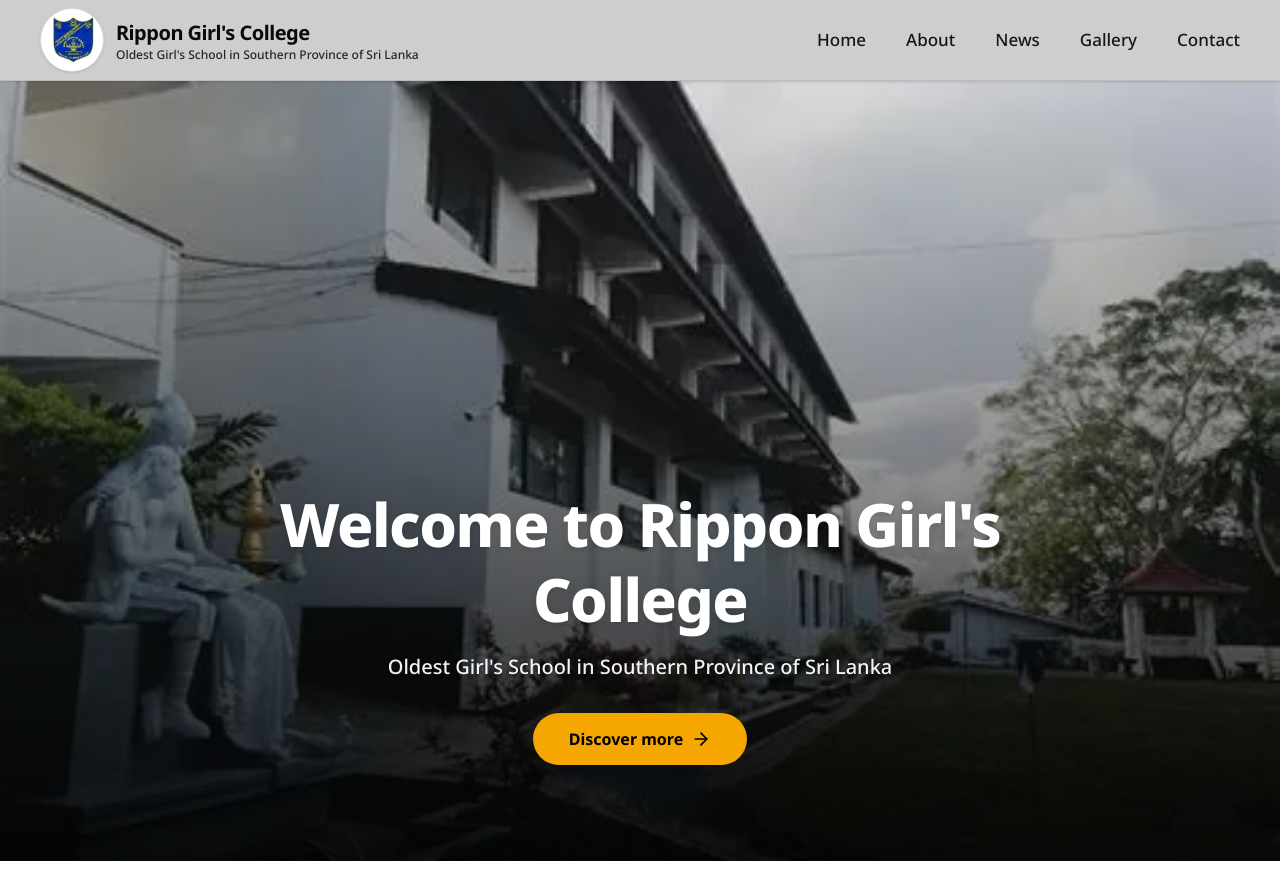
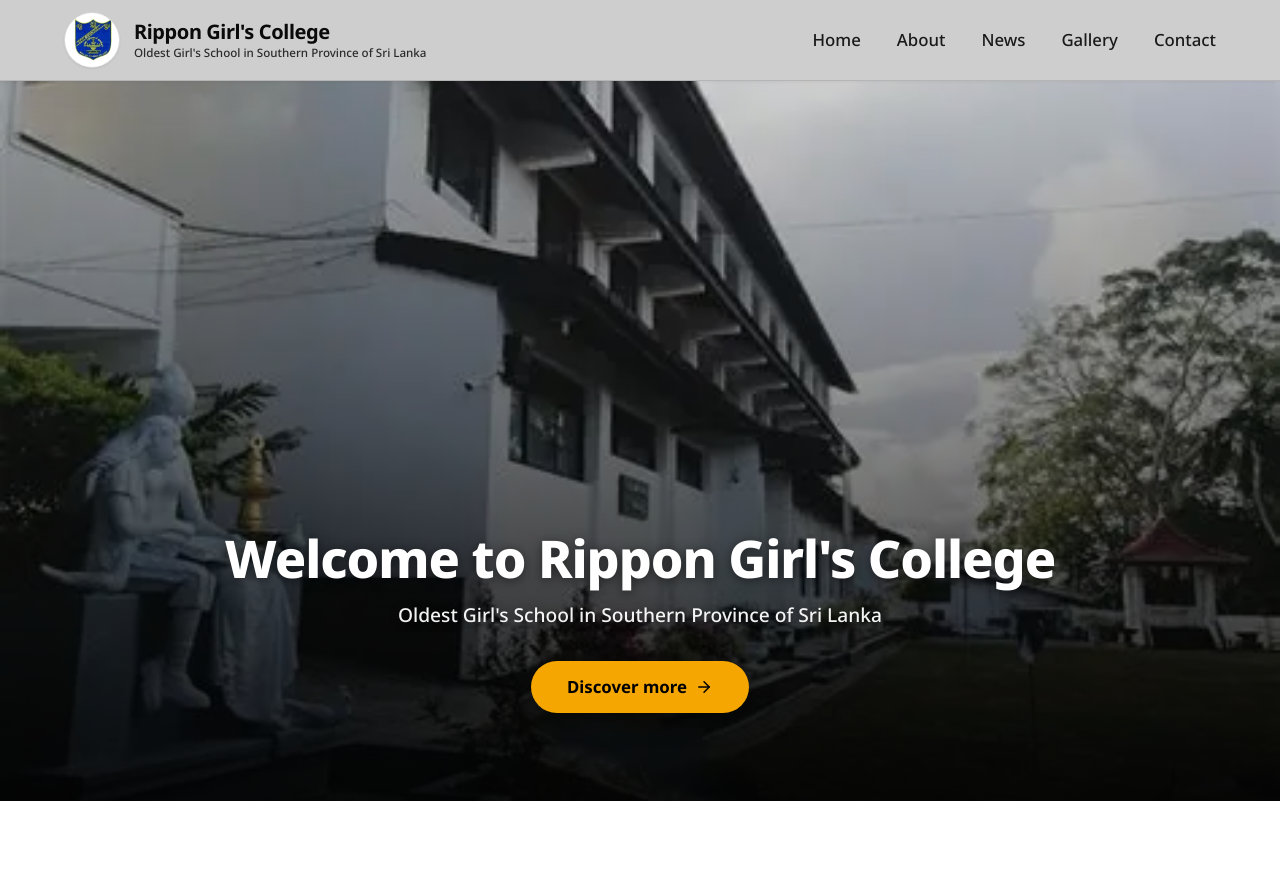
Before and after one commit to Avishka-kavishan/Rippon-Girls-College-Website, a Next.js app: page / in a window 1280 px wide. After the commit the page ends 801 px from the top, so only its background shows below. Built offline with nearby package versions, Linux system fonts and the light colour scheme.

Commit message:
refactor: convert all styling to vanilla CSS stylesheets

```diff
--- a/src/app/globals.css
+++ b/src/app/globals.css
@@ -1,16 +1,62 @@
-@import "tailwindcss";
-
-@theme {
-  --font-sans: var(--font-noto-sans), system-ui, -apple-system, BlinkMacSystemFont, "Segoe UI", Roboto, "Helvetica Neue", Arial, sans-serif;
+/* Base CSS Reset & Custom Design System */
+*,
+*::before,
+*::after {
+  box-sizing: border-box;
+  margin: 0;
+  padding: 0;
 }
 
 :root {
-  --background: #f5f5f5;
-  --foreground: #171717;
+  --font-family: var(--font-noto-sans), 'Noto Sans', system-ui, -apple-system, BlinkMacSystemFont, 'Segoe UI', Roboto, sans-serif;
+  --bg-main: #ffffff;
+  --bg-page: #f5f5f5;
+  --nav-bg: #cecece;
+  --nav-border: rgba(0, 0, 0, 0.12);
+  --text-primary: #111827;
+  --text-secondary: #374151;
+  --text-muted: #6b7280;
+  --color-gold: #f5a600;
+  --color-gold-hover: #e09800;
+  --color-gold-dark: #b87b00;
+  --max-width: 1200px;
+}
+
+html {
+  scroll-behavior: smooth;
+  font-size: 16px;
 }
 
 body {
-  background-color: var(--background);
-  color: var(--foreground);
-  font-family: var(--font-noto-sans), system-ui, -apple-system, sans-serif;
+  background-color: var(--bg-main);
+  color: var(--text-primary);
+  font-family: var(--font-family);
+  line-height: 1.5;
+  -webkit-font-smoothing: antialiased;
+  -moz-osx-font-smoothing: grayscale;
+  min-height: 100vh;
+  display: flex;
+  flex-direction: column;
 }
+
+main {
+  flex: 1;
+}
+
+a {
+  color: inherit;
+  text-decoration: none;
+}
+
+img {
+  max-width: 100%;
+  height: auto;
+  display: block;
+}
+
+button {
+  font-family: inherit;
+  cursor: pointer;
+  border: none;
+  background: none;
+}
--- a/src/app/layout.tsx
+++ b/src/app/layout.tsx
@@ -22,9 +22,9 @@ export default function RootLayout({
 }>) {
   return (
     <html lang="en" className={notoSans.variable}>
-      <body className="font-sans antialiased min-h-screen bg-neutral-100 text-neutral-900 flex flex-col">
+      <body>
         <Navbar />
-        <main className="flex-1">{children}</main>
+        <main>{children}</main>
       </body>
     </html>
   );
--- a/src/app/page.tsx
+++ b/src/app/page.tsx
@@ -3,8 +3,8 @@ import HeroSection from "@/components/HeroSection";
 
 export default function Home() {
   return (
-    <main className="min-h-screen bg-white">
+    <>
       <HeroSection />
-    </main>
+    </>
   );
 }
--- /dev/null
+++ b/src/components/HeroSection.css
@@ -0,0 +1,140 @@
+/* HeroSection Vanilla CSS */
+.hero-section {
+  position: relative;
+  width: 100%;
+  height: 720px;
+  display: flex;
+  align-items: flex-end;
+  justify-content: center;
+  overflow: hidden;
+  background-color: #0f172a;
+}
+
+.hero-bg-image {
+  object-fit: cover;
+  object-position: center;
+  z-index: 1;
+}
+
+.hero-gradient-overlay {
+  position: absolute;
+  inset: 0;
+  background: linear-gradient(
+    to top,
+    rgba(0, 0, 0, 0.88) 0%,
+    rgba(0, 0, 0, 0.45) 50%,
+    rgba(0, 0, 0, 0.15) 100%
+  );
+  z-index: 2;
+  pointer-events: none;
+}
+
+.hero-content {
+  position: relative;
+  z-index: 3;
+  width: 100%;
+  max-width: 960px;
+  margin: 0 auto;
+  padding: 0 1.5rem 5.5rem;
+  display: flex;
+  flex-direction: column;
+  align-items: center;
+  text-align: center;
+}
+
+.hero-title {
+  font-size: 3.25rem;
+  font-weight: 800;
+  color: #ffffff;
+  line-height: 1.15;
+  letter-spacing: -0.02em;
+  text-shadow: 0 2px 12px rgba(0, 0, 0, 0.55);
+  margin-bottom: 0.85rem;
+}
+
+.hero-subtitle {
+  font-size: 1.2rem;
+  font-weight: 500;
+  color: rgba(255, 255, 255, 0.95);
+  line-height: 1.4;
+  text-shadow: 0 1px 8px rgba(0, 0, 0, 0.5);
+  max-width: 680px;
+  margin-bottom: 2rem;
+}
+
+.hero-cta-btn {
+  display: inline-flex;
+  align-items: center;
+  gap: 0.5rem;
+  background-color: var(--color-gold, #f5a600);
+  color: #000000;
+  font-size: 1.05rem;
+  font-weight: 700;
+  padding: 0.85rem 2.25rem;
+  border-radius: 9999px;
+  text-decoration: none;
+  box-shadow: 0 8px 24px rgba(0, 0, 0, 0.35);
+  transition: all 0.2s cubic-bezier(0.16, 1, 0.3, 1);
+}
+
+.hero-cta-btn:hover {
+  background-color: var(--color-gold-hover, #e09800);
+  transform: translateY(-2px);
+  box-shadow: 0 12px 28px rgba(0, 0, 0, 0.45);
+}
+
+.hero-cta-btn:active {
+  transform: translateY(0);
+}
+
+.hero-cta-arrow {
+  transition: transform 0.2s ease;
+}
+
+.hero-cta-btn:hover .hero-cta-arrow {
+  transform: translateX(4px);
+}
+
+/* Responsive Media Queries */
+@media (max-width: 1024px) {
+  .hero-section {
+    height: 620px;
+  }
+
+  .hero-content {
+    padding-bottom: 4.5rem;
+  }
+
+  .hero-title {
+    font-size: 2.75rem;
+  }
+
+  .hero-subtitle {
+    font-size: 1.1rem;
+  }
+}
+
+@media (max-width: 640px) {
+  .hero-section {
+    height: 520px;
+  }
+
+  .hero-content {
+    padding: 0 1rem 3.5rem;
+  }
+
+  .hero-title {
+    font-size: 1.85rem;
+    margin-bottom: 0.6rem;
+  }
+
+  .hero-subtitle {
+    font-size: 0.95rem;
+    margin-bottom: 1.5rem;
+  }
+
+  .hero-cta-btn {
+    font-size: 0.95rem;
+    padding: 0.75rem 1.75rem;
+  }
+}
--- a/src/components/HeroSection.tsx
+++ b/src/components/HeroSection.tsx
@@ -2,42 +2,38 @@ import React from "react";
 import Image from "next/image";
 import Link from "next/link";
 import { ArrowRight } from "lucide-react";
+import "./HeroSection.css";
 
 export default function HeroSection() {
   return (
-    <section className="relative w-full h-[520px] sm:h-[620px] md:h-[700px] lg:h-[780px] flex items-end justify-center overflow-hidden">
+    <section className="hero-section">
       {/* Background Hero Image */}
       <Image
         src="/images/hero-image.webp"
         alt="Rippon Girls' College Campus"
         fill
         priority
-        className="object-cover object-center"
+        className="hero-bg-image"
         sizes="100vw"
       />
 
       {/* Dark gradient overlay for text readability */}
-      <div className="absolute inset-0 bg-gradient-to-t from-black/85 via-black/40 to-black/10 pointer-events-none" />
+      <div className="hero-gradient-overlay" />
 
       {/* Overlay Content (Centered Text & Golden CTA) */}
-      <div className="relative z-10 w-full max-w-4xl mx-auto px-4 sm:px-6 pb-14 sm:pb-20 md:pb-24 flex flex-col items-center text-center">
-        <h1 className="text-3xl sm:text-5xl md:text-6xl font-extrabold tracking-tight text-white font-sans drop-shadow-md leading-tight">
+      <div className="hero-content">
+        <h1 className="hero-title">
           Welcome to Rippon Girl&apos;s College
         </h1>
 
-        <p className="mt-3 sm:mt-4 text-base sm:text-lg md:text-xl text-white/95 font-medium font-sans max-w-2xl drop-shadow-sm">
+        <p className="hero-subtitle">
           Oldest Girl&apos;s School in Southern Province of Sri Lanka
         </p>
 
-        <div className="mt-6 sm:mt-8">
-          <Link
-            href="#about"
-            className="group inline-flex items-center gap-2 rounded-full bg-[#f5a600] hover:bg-[#e09800] text-black px-7 py-3 sm:px-9 sm:py-3.5 text-sm sm:text-base font-bold transition-all duration-200 shadow-xl hover:shadow-2xl hover:scale-[1.02] active:scale-[0.98]"
-          >
-            <span>Discover more</span>
-            <ArrowRight className="w-4 h-4 sm:w-5 sm:h-5 transition-transform duration-200 group-hover:translate-x-1" />
-          </Link>
-        </div>
+        <Link href="#about" className="hero-cta-btn">
+          <span>Discover more</span>
+          <ArrowRight size={18} className="hero-cta-arrow" />
+        </Link>
       </div>
     </section>
   );
--- /dev/null
+++ b/src/components/Navbar.css
@@ -0,0 +1,182 @@
+/* Navbar Vanilla CSS */
+.navbar-header {
+  width: 100%;
+  background-color: var(--nav-bg, #cecece);
+  border-bottom: 1px solid var(--nav-border, rgba(0, 0, 0, 0.12));
+  position: sticky;
+  top: 0;
+  z-index: 100;
+  box-shadow: 0 1px 3px rgba(0, 0, 0, 0.05);
+}
+
+.navbar-container {
+  max-width: var(--max-width, 1200px);
+  margin: 0 auto;
+  padding: 0 1.5rem;
+  height: 5rem;
+  display: flex;
+  align-items: center;
+  justify-content: space-between;
+}
+
+/* Brand Section */
+.navbar-brand {
+  display: flex;
+  align-items: center;
+  gap: 0.875rem;
+  text-decoration: none;
+  color: inherit;
+}
+
+.navbar-logo-circle {
+  width: 3.5rem;
+  height: 3.5rem;
+  min-width: 3.5rem;
+  min-height: 3.5rem;
+  background-color: #ffffff;
+  border-radius: 50%;
+  border: 1px solid rgba(0, 0, 0, 0.15);
+  box-shadow: 0 1px 2px rgba(0, 0, 0, 0.08);
+  display: flex;
+  align-items: center;
+  justify-content: center;
+  padding: 0.375rem;
+  overflow: hidden;
+}
+
+.navbar-logo-img {
+  width: 100%;
+  height: 100%;
+  object-fit: contain;
+}
+
+.navbar-title-group {
+  display: flex;
+  flex-direction: column;
+  justify-content: center;
+  user-select: none;
+}
+
+.navbar-title {
+  font-size: 1.25rem;
+  font-weight: 700;
+  letter-spacing: -0.02em;
+  color: #0a0a0a;
+  line-height: 1.2;
+}
+
+.navbar-subtitle {
+  font-size: 0.725rem;
+  font-weight: 500;
+  color: #2b2b2b;
+  line-height: 1.2;
+  margin-top: 0.15rem;
+}
+
+/* Desktop Navigation */
+.navbar-links {
+  display: flex;
+  align-items: center;
+  gap: 2.25rem;
+}
+
+.navbar-link {
+  font-size: 1.05rem;
+  font-weight: 500;
+  color: #1a1a1a;
+  position: relative;
+  padding: 0.25rem 0;
+  transition: color 0.15s ease;
+}
+
+.navbar-link::after {
+  content: '';
+  position: absolute;
+  bottom: 0;
+  left: 0;
+  width: 0;
+  height: 2px;
+  background-color: #0a0a0a;
+  transition: width 0.2s ease;
+}
+
+.navbar-link:hover {
+  color: #000000;
+}
+
+.navbar-link:hover::after {
+  width: 100%;
+}
+
+/* Mobile Toggle Button */
+.navbar-mobile-toggle {
+  display: none;
+  padding: 0.5rem;
+  border-radius: 0.375rem;
+  color: #111827;
+  transition: background-color 0.15s ease;
+}
+
+.navbar-mobile-toggle:hover {
+  background-color: rgba(0, 0, 0, 0.08);
+}
+
+/* Mobile Dropdown Menu */
+.navbar-mobile-menu {
+  display: none;
+  background-color: #c4c4c4;
+  border-top: 1px solid rgba(0, 0, 0, 0.1);
+  padding: 0.75rem 1.25rem 1.25rem;
+}
+
+.navbar-mobile-link {
+  display: block;
+  padding: 0.625rem 0.875rem;
+  border-radius: 0.375rem;
+  font-size: 1rem;
+  font-weight: 500;
+  color: #111827;
+  transition: background-color 0.15s ease;
+}
+
+.navbar-mobile-link:hover {
+  background-color: rgba(0, 0, 0, 0.06);
+}
+
+/* Responsive Media Queries */
+@media (max-width: 860px) {
+  .navbar-container {
+    padding: 0 1rem;
+    height: 4.5rem;
+  }
+
+  .navbar-logo-circle {
+    width: 3rem;
+    height: 3rem;
+    min-width: 3rem;
+    min-height: 3rem;
+    padding: 0.3rem;
+  }
+
+  .navbar-title {
+    font-size: 1.05rem;
+  }
+
+  .navbar-subtitle {
+    font-size: 0.65rem;
+  }
+
+  .navbar-links {
+    display: none;
+  }
+
+  .navbar-mobile-toggle {
+    display: flex;
+    align-items: center;
+    justify-content: center;
+  }
+
+  .navbar-mobile-menu.open {
+    display: block;
+  }
+}
--- a/src/components/Navbar.tsx
+++ b/src/components/Navbar.tsx
@@ -4,6 +4,7 @@ import React, { useState } from "react";
 import Image from "next/image";
 import Link from "next/link";
 import { Menu, X } from "lucide-react";
+import "./Navbar.css";
 
 const navLinks = [
   { name: "Home", href: "/" },
@@ -17,38 +18,38 @@ export default function Navbar() {
   const [isOpen, setIsOpen] = useState(false);
 
   return (
-    <header className="w-full bg-[#cecece] text-black shadow-sm sticky top-0 z-50 border-b border-neutral-400/40">
-      <div className="max-w-7xl mx-auto px-4 sm:px-6 lg:px-10 h-20 flex items-center justify-between">
+    <header className="navbar-header">
+      <div className="navbar-container">
         {/* Brand identity: Logo & Title */}
-        <Link href="/" className="flex items-center gap-3 group">
-          <div className="relative w-14 h-14 sm:w-16 sm:h-16 shrink-0 rounded-full overflow-hidden bg-white shadow-sm flex items-center justify-center p-1.5 sm:p-2 border border-neutral-300/80">
+        <Link href="/" className="navbar-brand">
+          <div className="navbar-logo-circle">
             <Image
               src="/images/sample-logo.png"
               alt="Rippon Girl's College Logo"
               width={64}
               height={64}
-              className="w-full h-full object-contain"
+              className="navbar-logo-img"
               priority
             />
           </div>
 
-          <div className="flex flex-col justify-center text-left select-none">
-            <span className="text-lg sm:text-xl font-bold tracking-tight text-neutral-950 font-sans leading-snug">
+          <div className="navbar-title-group">
+            <span className="navbar-title">
               Rippon Girl&apos;s College
             </span>
-            <span className="text-[10px] sm:text-xs text-neutral-800 font-medium tracking-normal leading-none mt-0.5">
+            <span className="navbar-subtitle">
               Oldest Girl&apos;s School in Southern Province of Sri Lanka
             </span>
           </div>
         </Link>
 
         {/* Desktop Navigation Links */}
-        <nav className="hidden md:flex items-center gap-6 lg:gap-10">
+        <nav className="navbar-links">
           {navLinks.map((link) => (
             <Link
               key={link.name}
               href={link.href}
-              className="text-base lg:text-[17px] font-medium text-neutral-900 hover:text-black transition-colors duration-150 relative py-1 after:content-[''] after:absolute after:bottom-0 after:left-0 after:w-0 after:h-[2px] after:bg-neutral-900 hover:after:w-full after:transition-all after:duration-200"
+              className="navbar-link"
             >
               {link.name}
             </Link>
@@ -56,34 +57,30 @@ export default function Navbar() {
         </nav>
 
         {/* Mobile Hamburger Button */}
-        <div className="flex md:hidden">
         <button
           type="button"
           onClick={() => setIsOpen(!isOpen)}
-            className="p-2 rounded-md text-neutral-900 hover:bg-neutral-400/30 transition-colors focus:outline-none focus:ring-2 focus:ring-neutral-700"
+          className="navbar-mobile-toggle"
           aria-label="Toggle Navigation Menu"
           aria-expanded={isOpen}
         >
-            {isOpen ? <X className="w-6 h-6" /> : <Menu className="w-6 h-6" />}
+          {isOpen ? <X size={24} /> : <Menu size={24} />}
         </button>
-        </div>
       </div>
 
       {/* Mobile Dropdown Menu */}
-      {isOpen && (
-        <div className="md:hidden bg-[#c5c5c5] border-t border-neutral-400/50 px-4 pt-2 pb-4 space-y-1 shadow-md">
+      <div className={`navbar-mobile-menu ${isOpen ? "open" : ""}`}>
         {navLinks.map((link) => (
           <Link
             key={link.name}
             href={link.href}
             onClick={() => setIsOpen(false)}
-              className="block px-3 py-2.5 rounded-md text-base font-medium text-neutral-900 hover:bg-neutral-300 transition-colors"
+            className="navbar-mobile-link"
           >
             {link.name}
           </Link>
         ))}
       </div>
-      )}
     </header>
   );
 }
```
Lines whose indentation alone changed are shown as unchanged.
